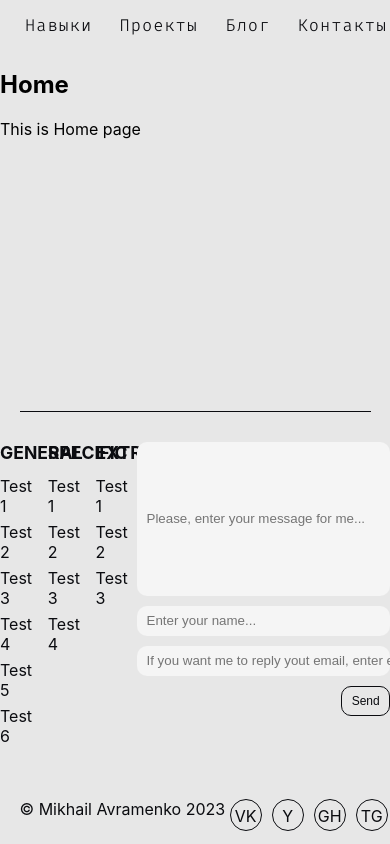
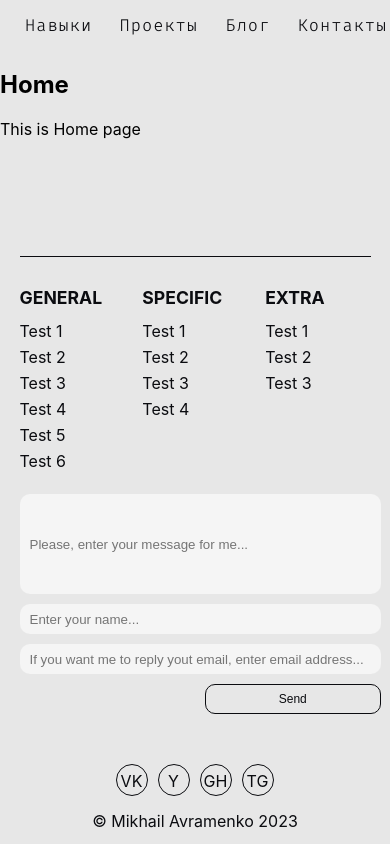
Before and after one commit to avramenkomy/portfolio-frontend, a React (Create React App) app: page / in a window 390 px wide. Shown: the top 844 px of the page. Built offline with nearby package versions, Linux system fonts and the light colour scheme.

Commit message:
WIP: add adaptive footer layout

```diff
--- a/src/components/Footer/index.js
+++ b/src/components/Footer/index.js
@@ -4,6 +4,9 @@ import { createUseStyles } from 'react-jss';
 const useStyles = createUseStyles({
   root: {
     margin: '10px auto',
+    width: '90vw',
+    maxWidth: '1000px',
+    minWidth: '300px',
     backgroundColor: 'none',
     textAlign: 'center',
     color: 'var(--primary)',
@@ -13,13 +16,22 @@ const useStyles = createUseStyles({
     marginBottom: '50px',
     display: 'flex',
     flexDirection: 'row',
-
+    '@media (max-width: 599px)': {
+      flexDirection: 'column',
+    }
   },
   lists: {
+    marginLeft: 'auto',
+    marginRight: 'auto',
     display: 'flex',
     flexDirection: 'row',
     justifyContent: 'space-between',
     width: '35%',
+    '@media (max-width: 600px)': {
+      width: '100%',
+      marginBottom: '20px',
+      justifyContent: 'space-between',
+    }
   },
   list: {
     display: 'flex',
@@ -32,7 +44,11 @@ const useStyles = createUseStyles({
     textTransform: 'uppercase',
     fontWeight: 'bolder',
     fontSize: '1.1rem',
-    color: 'var(--contrast-text)'
+    color: 'var(--contrast-text)',
+    '@media (max-width: 800px) and (min-width: 600px)': {
+      fontSize: '0.8rem',
+      fontWeight: '500',
+    }
   },
   list__item: {
     margin: '3px 0',
@@ -40,6 +56,10 @@ const useStyles = createUseStyles({
     color: 'var(--contrast-text)',
     fontWeight: '400',
     fontSize: '1rem',
+    '@media (max-width: 800px) and (min-width: 600px)': {
+      fontSize: '0.75rem',
+      fontWeight: '300',
+    }
   },
   form__feedback: {
     paddingLeft: '10px',
@@ -60,9 +80,12 @@ const useStyles = createUseStyles({
       padding: 0,
       paddingLeft: '10px',
     },
+    '@media (max-width: 600px)': {
+      width: '100%',
+    }
   },
   message: {
-    height: '50%',
+    height: '100px',
   },
   sender: {
     height: '30px',
@@ -72,7 +95,7 @@ const useStyles = createUseStyles({
   },
   btn__send: {
     padding: 0,
-    width: '20%',
+    width: '50%',
     height: '30px',
     fontSize: '12px',
     background: 'none',
@@ -95,15 +118,23 @@ const useStyles = createUseStyles({
     },
     '&:active': {
       transform: 'scale(0.98)',
+    },
+    '@media (max-width: 600px)': {
+      width: '50%',
     }
   },
   footers__down: {
     display: 'flex',
     flexDirection: 'row',
+    alignItems:'center',
     height: '35px',
     maxWidth: '1000px',
     width: '90vw',
     margin: '0 auto',
+    '@media (max-width: 450px)': {
+      flexDirection: 'column-reverse',
+      height: '70px',
+    }
   },
   copyright: {
     flexGrow: '1',
@@ -113,6 +144,9 @@ const useStyles = createUseStyles({
   social: {
     display: 'flex',
     flexDirection: 'row',
+    '@media (max-width: 450px)': {
+      marginBottom: '15px',
+    }
   },
   icon: {
     margin: '0 5px',
```
